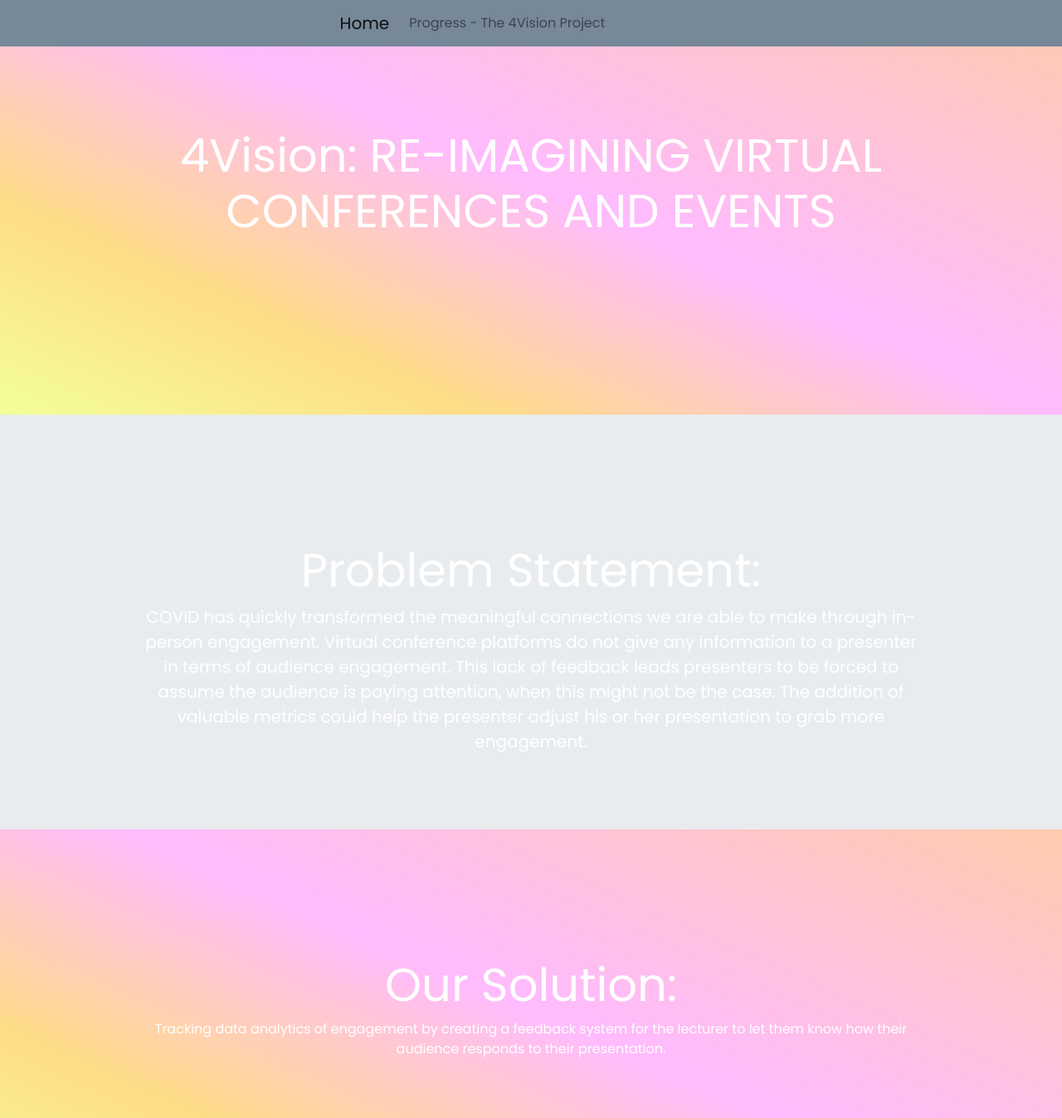
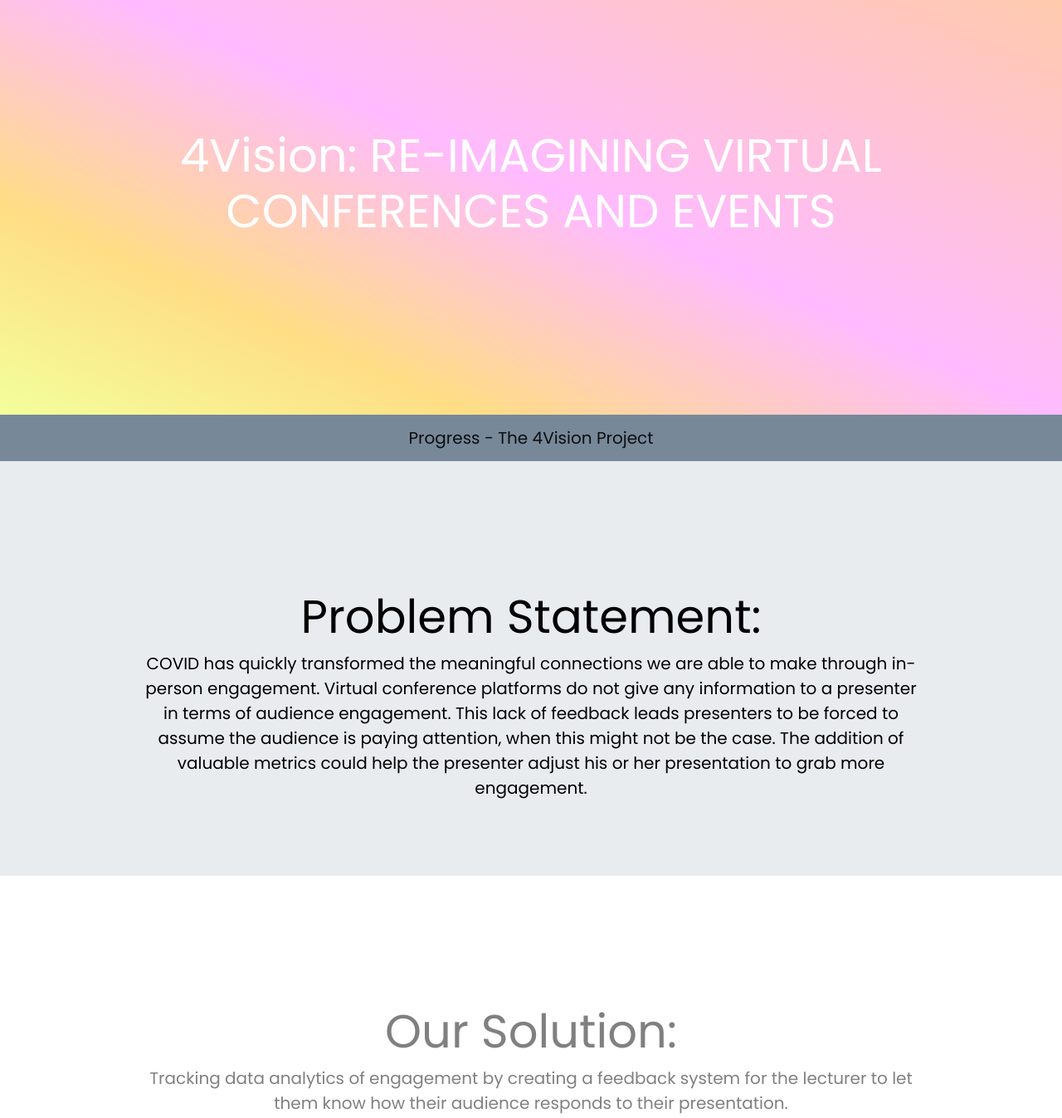
Before and after one commit to waleeattia/4Vision, a plain HTML site: page index.html in a window 1280 px wide. Shown: the top 1348 px of the page at 83% size. Drawn offline with nearby package versions, Linux system fonts and the light colour scheme.

Commit message:
Update index.html

```diff
--- a/index.html
+++ b/index.html
@@ -12,36 +12,33 @@
   </head>
   <body class="body">
     <div id="banner" class="jumbotron jumbotron-fluid">
-      <div class="container" id="titleCont" style="text-align ="center";>
+      <div class="container" id="titleCont" style="text-align :'center';">
         <h1 class="display-4 titleMain">4Vision: RE-IMAGINING VIRTUAL CONFERENCES AND EVENTS</h1>
       </div>
     </div>
 
-    <div id="banner2" class="jumbotron jumbotron-fluid" color:#FFFF00>
-      <div class="container" id="titleCont" style="text-align ="center; color:'black'; ">
+    <nav class="navbar sticky-top navbar-expand-lg navbar-light" id="navbar">
+      <a class="navbar-brand white" style="margin: 0 auto ;">Progress - The 4Vision Project</a>
+      <button class="navbar-toggler" type="button" data-toggle="collapse" data-target="#navbarNavAltMarkup" aria-controls="navbarNavAltMarkup" aria-expanded="false" aria-label="Toggle navigation">
+        <span class="navbar-toggler-icon"></span>
+      </button>
+    </nav>
+
+    <div id="banner2" class="jumbotron jumbotron-fluid">
+      <div class="container" id="titleCont" style="text-align:'center'; color: black; ">
         <h1 class="display-4 titleMain">Problem Statement: </h1>
-        <p class="lead textmont">COVID has quickly transformed the meaningful connections we are able to make through in-person engagement. Virtual conference platforms do not give any information to a presenter in terms of audience engagement. This lack of feedback leads presenters to be forced to assume the audience is paying attention, when this might not be the case. The addition of valuable metrics could help the presenter adjust his or her presentation to grab more engagement.</p>
+        <p class="lead">COVID has quickly transformed the meaningful connections we are able to make through in-person engagement. Virtual conference platforms do not give any information to a presenter in terms of audience engagement. This lack of feedback leads presenters to be forced to assume the audience is paying attention, when this might not be the case. The addition of valuable metrics could help the presenter adjust his or her presentation to grab more engagement.</p>
       </div>
     </div>
 
-    <div id="banner" class="Dodger Blue">
-      <div class="container" id="titleCont" style="text-align ="center";>
+    <div id="banner1" class="Dodger Blue" color:#FFF>
+      <div class="container" id="titleCont" style="text-align:'center'; color: gray;">
         <h1 class="display-4 titleMain">Our Solution:</h1>
-        <p class="black">Tracking data analytics of engagement by creating a feedback system for the lecturer to let them know how their audience responds to their presentation.</p>
+        <p class="lead">Tracking data analytics of engagement by creating a feedback system for the lecturer to let them know how their audience responds to their presentation.</p>
       </div>
     </div>
 
-    <nav class="navbar fixed-top navbar-expand-lg navbar-light" id="navbar">
-      <a class="navbar-brand white" href="#">Home</a>
-      <button class="navbar-toggler" type="button" data-toggle="collapse" data-target="#navbarNavAltMarkup" aria-controls="navbarNavAltMarkup" aria-expanded="false" aria-label="Toggle navigation">
-        <span class="navbar-toggler-icon"></span>
-      </button>
-      <div class="collapse navbar-collapse" id="navbarNavAltMarkup">
-        <div class="navbar-nav">
-          <a class="nav-item nav-link white" href="#team">Progress - The 4Vision Project</a>
-        </div>
-      </div>
-    </nav>
+
   </div>
 
     <script src="https://code.jquery.com/jquery-3.5.1.slim.min.js" integrity="sha384-DfXdz2htPH0lsSSs5nCTpuj/zy4C+OGpamoFVy38MVBnE+IbbVYUew+OrCXaRkfj" crossorigin="anonymous"></script>
```
